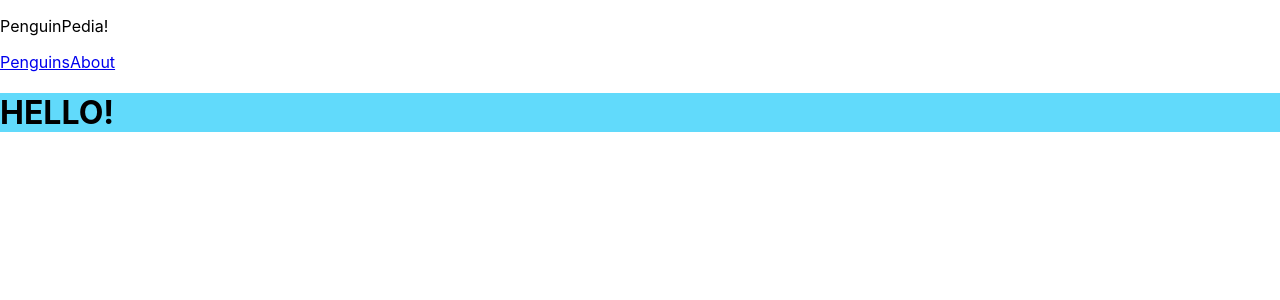
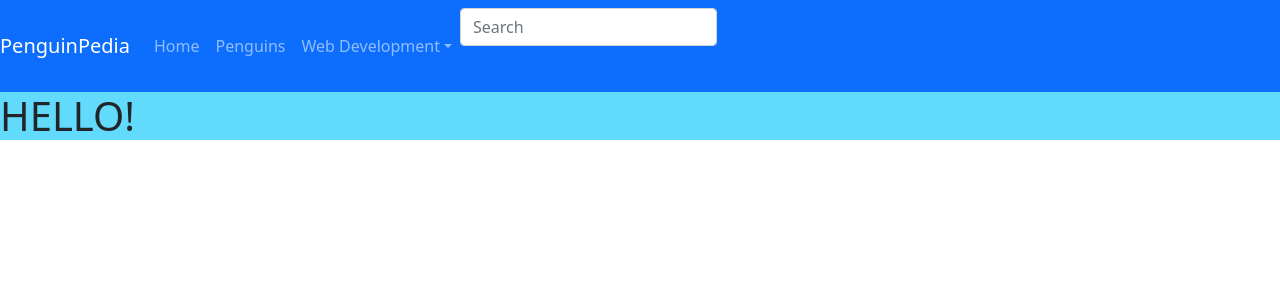
Before and after one commit to JamesFloyd-Pen/PenguinPedia-Website, a React (Create React App) app in the folder penguinpedia-app/: page / in a window 1280 px wide. Shown: the top 300 px of the page. Built offline with nearby package versions, Linux system fonts and the light colour scheme.

Commit message:
Bootstrap-Added
WIP-Navbar

```diff
--- a/penguinpedia-app/package.json
+++ b/penguinpedia-app/package.json
@@ -6,7 +6,9 @@
     "@testing-library/jest-dom": "^5.12.0",
     "@testing-library/react": "^11.2.7",
     "@testing-library/user-event": "^12.8.3",
+    "bootstrap": "^5.0.1",
     "react": "^17.0.2",
+    "react-bootstrap": "^1.6.0",
     "react-dom": "^17.0.2",
     "react-scripts": "4.0.3",
     "web-vitals": "^1.1.2"
--- a/penguinpedia-app/src/components/Penguin_navBar.jsx
+++ b/penguinpedia-app/src/components/Penguin_navBar.jsx
@@ -1,15 +1,49 @@
 import React, { Component } from 'react';
+import { Navbar, Nav, NavDropdown, Form, Button, FormControl } from 'react-bootstrap';
+import 'bootstrap/dist/css/bootstrap.min.css';
+
 
 //The website nagivation top bar
 class PENGUIN_NAVBAR extends Component {
     state = {  }
     render() {
         return (
+            <div><Navbar bg="primary" variant="dark" expand="lg">
+                <Navbar.Brand> PenguinPedia</Navbar.Brand>
+                <Navbar.Toggle aria-controls="basic-navbar-nav" />
+                <Navbar.Collapse id="basic-navbar-nav">
+                    <Nav className="mr-auto">
+                        <Nav.Link href="./src/index">Home
+                                                        </Nav.Link>
+                        <Nav.Link href="https://www.knowledgefactory.net
+                           /p/knowledefactory-topics.html">Penguins</Nav.Link>
+                        <NavDropdown title="Web Development" id="basic-nav-dropdown">
+                            <NavDropdown.Item href="https://www.knowledgefactory.net
+                              /p/reactjs-tutorial.html">ReactJS</NavDropdown.Item>
+                            <NavDropdown.Item href="https://www.knowledgefactory.net
+                             /p/react-native.html">React Native</NavDropdown.Item>
+                            <NavDropdown.Divider />
+                            <NavDropdown.Item href="https://www.knowledgefactory.net
+                              /p/node-js.html">NodeJS</NavDropdown.Item>
+                        </NavDropdown>
+                    </Nav>
+                    <Form inline>
+                        <FormControl type="text" placeholder="Search" className=
+                                                        "mr-sm-2" />
+                        <Button variant="outline-primary">Search</Button>
+                    </Form>
+                </Navbar.Collapse>
+            </Navbar>
+
+            </div>
+
+            /*
             <div>
                 <p>PenguinPedia!</p>
                 <a href="#penguin">Penguins</a>
                 <a href="#about">About</a>
             </div>
+            */
          );
     }
 }
```
Also changed, not shown: 1 other file (tests, documents, lock files or other folders).
